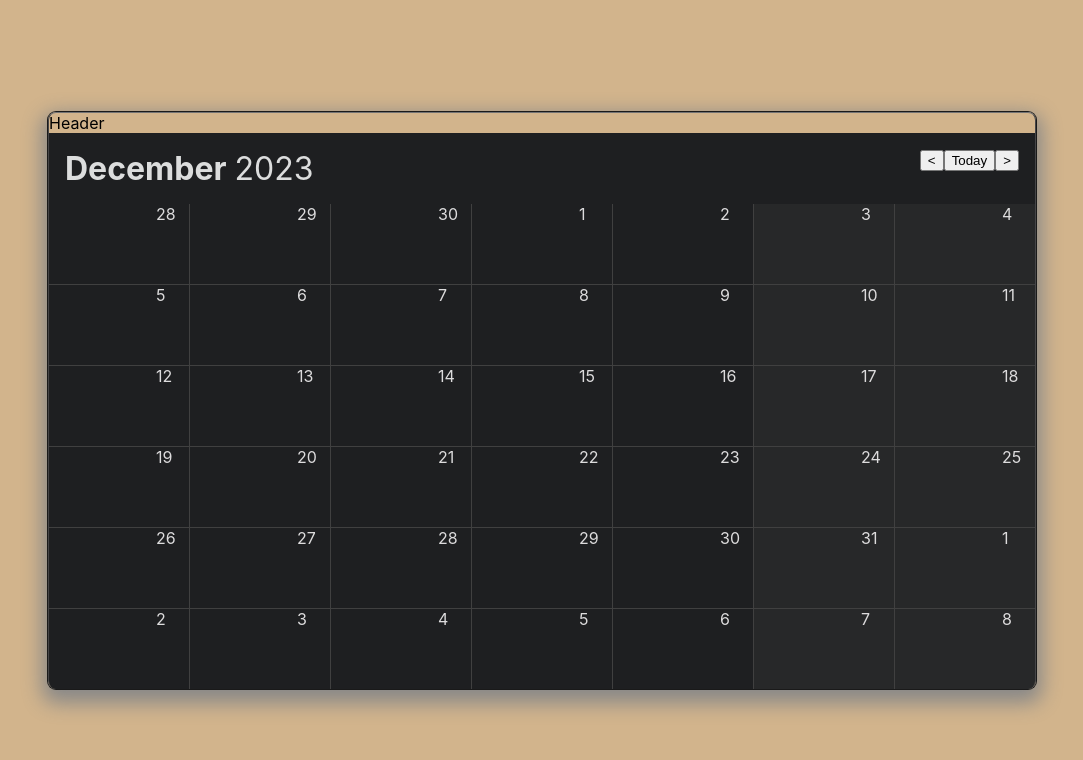
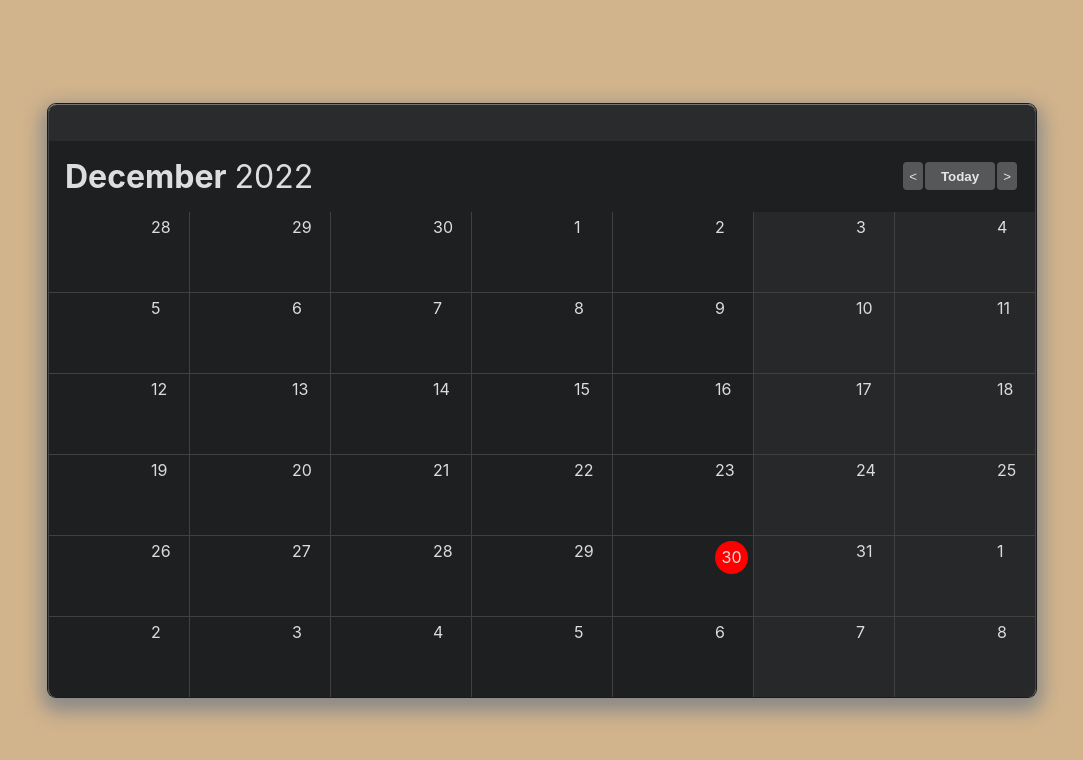
Before and after one commit to Gunplay/Calendar, a React (Create React App) app: page / in a window 1280 px wide. Shown: the top 760 px of the page, without its empty margins (98-1181 px from the left). Built offline with nearby package versions, Linux system fonts and the light colour scheme.

Commit message:
Finished create up panel and added current day

```diff
--- a/src/componets/App/App.js
+++ b/src/componets/App/App.js
@@ -15,16 +15,16 @@ const ShadowWrapper = styled.div`
   box-shadow: 0 0 0 1px #1a1a1a, 0 8px 20px 6px #888;
 `
 function App() {
+  moment.updateLocale('eng', { week: { dow: 1 } })
+  const today = moment()
+  const startDayOfWeek = today.clone().startOf('month').startOf('week')
+
   window.moment = moment
-
-  moment.updateLocale('eng', { week: { dow: 1 } })
-
-  const startDayOfWeek = moment().startOf('month').startOf('week')
 
   return (
     <ShadowWrapper>
       <Header />
-      <Monitor />
+      <Monitor today={today} />
       <CalendarGrid startDayOfWeek={startDayOfWeek} />
     </ShadowWrapper>
   )
--- a/src/componets/CalendarGrid/index.js
+++ b/src/componets/CalendarGrid/index.js
@@ -1,3 +1,4 @@
+import moment from 'moment'
 import React from 'react'
 // npm i -S styled-componetns - делаем из тега div - styled componets
 import styled from 'styled-components'
@@ -27,6 +28,16 @@ const DayWrapper = styled.div`
   width: 33px;
   align-items: center;
   justify-content: center;
+  margin: 5px;
+`
+const CurrentDay = styled('div')`
+  height: 100%;
+  width: 100%;
+  background: #f00;
+  border-radius: 50%;
+  display: flex;
+  align-items: center;
+  justify-content: center;
 `
 
 const CalendarGrid = ({ startDayOfWeek }) => {
@@ -35,6 +46,7 @@ const CalendarGrid = ({ startDayOfWeek }) => {
   const daysArray = [...Array(42)].map(() => day.add(1, 'day').clone()) // 6 week maks in the mounth (min = 4) 6 * 7 = 42 cels
   console.log(daysArray)
 
+  const isCurrentDay = (day) => moment().isSame(day, 'day')
   return (
     <GridWrapper>
       {daysArray.map((dayItem) => (
@@ -43,7 +55,13 @@ const CalendarGrid = ({ startDayOfWeek }) => {
           isWeekend={dayItem.day() === 6 || dayItem.day() === 0}
         >
           <RowInCell justifyContent={'flex-end'}>
-            <DayWrapper>{dayItem.format('D')}</DayWrapper>
+            <DayWrapper>
+              {isCurrentDay(dayItem) ? (
+                <CurrentDay>{dayItem.format('D')}</CurrentDay>
+              ) : (
+                dayItem.format('D')
+              )}
+            </DayWrapper>
             {/* method check days - {dayItem.day()} */}
           </RowInCell>
         </CellWrapper>
--- a/src/componets/Header/index.js
+++ b/src/componets/Header/index.js
@@ -1,7 +1,12 @@
 import React from 'react'
+import styled from 'styled-components'
 
+const DivWrapper = styled('div')`
+  background-color: #2a2b2d;
+  height: 36px;
+`
 const Header = () => {
-  return <div>Header</div>
+  return <DivWrapper></DivWrapper>
 }
 
 export { Header }
--- a/src/componets/Monitor/index.js
+++ b/src/componets/Monitor/index.js
@@ -12,24 +12,43 @@ const DivWrapper = styled('div')`
 const TextWrapper = styled('span')`
   font-size: 32px;
 `
-// extent from parent - TextWrapper
+// extend from parent - TextWrapper - component
 const TittleWrapper = styled(TextWrapper)`
   font-weight: bold;
   margin-right: 8px;
 `
 console.log(TittleWrapper)
 
-const Monitor = () => (
+const ButtonWrapper = styled('button')`
+  background-color: #565759;
+  height: 28px;
+  margin-right: 2px;
+  border-radius: 4px;
+  border: 2px solid red;
+  border: unset;
+  color: #e6e6e6;
+  cursor: pointer;
+`
+const TodayButton = styled(ButtonWrapper)`
+  padding-right: 16px;
+  padding-left: 16px;
+  font-weight: bold;
+`
+const ButtonsWrapper = styled('div')`
+  display: flex;
+  align-items: center;
+`
+const Monitor = ({ today }) => (
   <DivWrapper>
     <div>
-      <TittleWrapper>December</TittleWrapper>
-      <TextWrapper>2023</TextWrapper>
+      <TittleWrapper>{today.format('MMMM')}</TittleWrapper>
+      <TextWrapper>{today.format('YYYY')}</TextWrapper>
     </div>
-    <div>
-      <button> &lt; </button>
-      <button>Today</button>
-      <button> &gt; </button>
-    </div>
+    <ButtonsWrapper>
+      <ButtonWrapper> &lt; </ButtonWrapper>
+      <TodayButton>Today</TodayButton>
+      <ButtonWrapper> &gt; </ButtonWrapper>
+    </ButtonsWrapper>
   </DivWrapper>
 )
 
```
